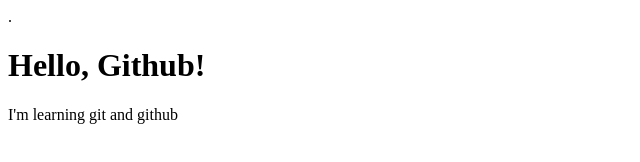
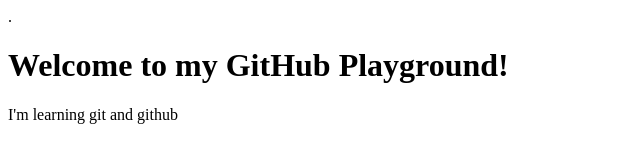
Before and after one commit to anjystar10/github-playground, a plain HTML site: page index.html in a window 1280 px wide. Shown: the whole page, without its empty margins (0-640 px from the left). Drawn offline with Linux system fonts and the light colour scheme.

Commit message:
Update Homepage Heading

```diff
--- a/index.html
+++ b/index.html
@@ -4,7 +4,7 @@
   <title> Github Playground</title>
 </head>
 <body>
-  <h1>Hello, Github!</h1>
+  <h1>Welcome to my GitHub Playground!</h1>
   <p>I'm learning git and github</p>
 </body>
 </html>
```
